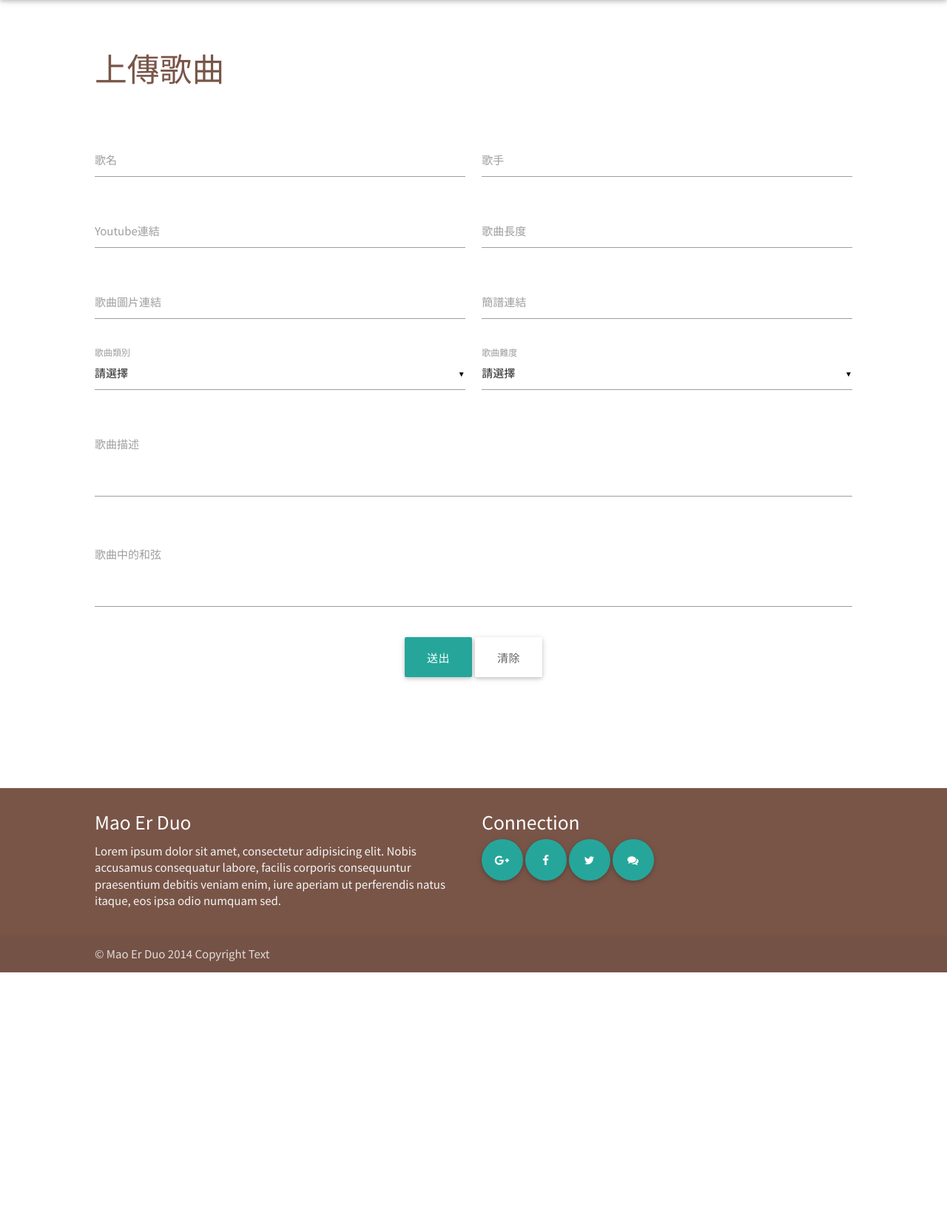
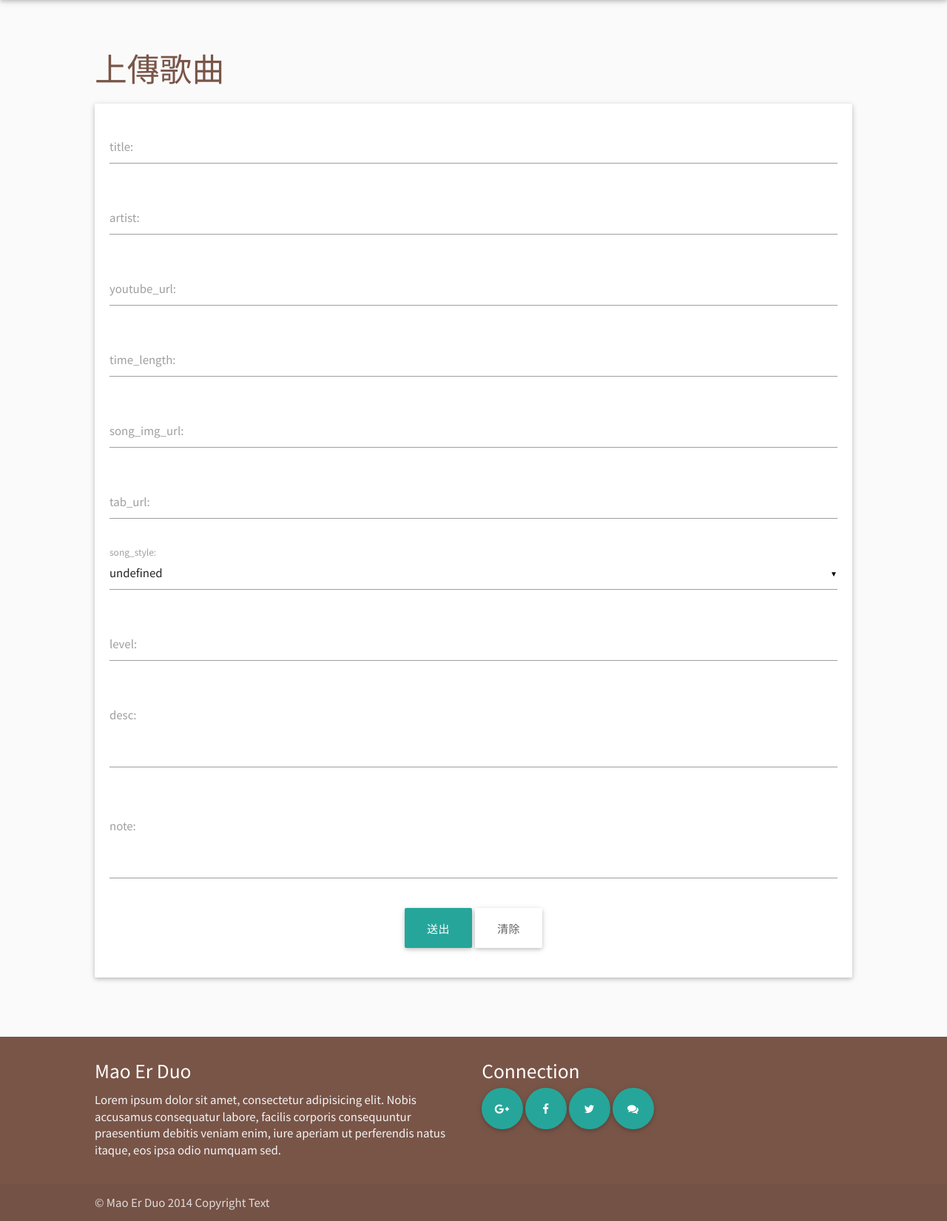
Before and after one commit to WanLinLin/Notebox, a Django app: page /notebox/upload/ in a window 1280 px wide. Shown: the part 64-1714 px from the top of the page at 74% size. Before the commit the page ends 1378 px from the top, so only its background shows below. Run offline with Django 3.2, Linux system fonts and the light colour scheme; style sheets or scripts are compiled from the project's sources; parts of the project's set-up code (start-up, migrations or seed data) failed here and were passed over; some libraries are stand-ins or nearby versions.

Commit message:
upload form - -

```diff
--- a/django_notebox/catear/notebox/forms.py
+++ b/django_notebox/catear/notebox/forms.py
@@ -2,6 +2,8 @@ from django import forms
 from django.contrib.auth.models import User
 from django.contrib.auth import authenticate as django_auth, login as django_login
 from django.core.exceptions import ValidationError
+from django.forms import ModelChoiceField
+from .models import Style
 
 def check_username(username):
     if User.objects.filter(username=username).exists():
@@ -36,3 +38,31 @@ class LoginForm(forms.Form):
             else:
                 return False
         return False
+
+class UploadForm(forms.Form):
+    styles = [ (i.name , i.name ) for i in Style.objects.all() ]
+
+    title = forms.CharField(label='title', max_length=100, required=True)
+    artist = forms.CharField(label='artist', max_length=100, required=True)
+    youtube_url = forms.URLField(label='youtube_url', required=True)
+    time_length = forms.IntegerField(label='time_length', required=True)
+    song_img_url = forms.URLField(label='song_img_url', required=False)
+    tab_url = forms.URLField(label='tab_url', required=False)
+    song_style = forms.ChoiceField(label="song_style", widget=forms.Select, choices=styles, required=True)
+    level = forms.CharField(label='level', max_length=100, required=True)
+    desc = forms.CharField(label='desc', widget=forms.Textarea(attrs={'class': 'materialize-textarea'}), max_length=300, required=False)
+    note = forms.CharField(label='note', widget=forms.Textarea(attrs={'class': 'materialize-textarea'}), max_length=100, required=False)
+
+    # def save(self, request):
+    #     song = Song.objects.create(
+    #         title=self.cleaned_data['title'],
+    #         artist=self.cleaned_data['artist'],
+    #         youtube_url=self.cleaned_data['artist'],
+    #         time_length=self.cleaned_data['time_length'],
+    #         song_img_url=self.cleaned_data['song_img_url'],
+    #         tab_url=self.cleaned_data['tab_url'],
+    #         song_style=self.cleaned_data['song_style'],
+    #         level=self.cleaned_data['level'],
+    #         desc=self.cleaned_data['desc'],
+    #         note=self.cleaned_data['note'])
+    #     song.save()
--- a/django_notebox/catear/notebox/static/notebox/css/w-style.css
+++ b/django_notebox/catear/notebox/static/notebox/css/w-style.css
@@ -65,19 +65,4 @@ a.block-link {
   top: 100px;
   z-index: 5; }
 
-div.song-img-container {
-  max-height: 200px;
-  position: relative;
-  margin-left: auto;
-  margin-right: auto;
-  overflow: hidden; }
-
-img.song-img-cropped {
-  position: absolute;
-  margin: auto;
-  top: 0;
-  left: 0;
-  right: 0;
-  bottom: 0; }
-
 /*# sourceMappingURL=w-style.css.map */
--- a/django_notebox/catear/notebox/static/notebox/sass/w-style.sass
+++ b/django_notebox/catear/notebox/static/notebox/sass/w-style.sass
@@ -99,21 +99,4 @@ a.block-link
 	top: 100px
 	z-index: 5
 
-// ### song img container module ###
-div.song-img-container
-	max-height: 200px
-	position: relative
-	margin-left: auto
-	margin-right: auto
-	overflow: hidden
-
-img.song-img-cropped
-	position: absolute
-	margin: auto
-	top: 0
-	left: 0
-	right: 0
-	bottom: 0
-// --- end of song img container module ---
-
 // --- end of index.html ---
--- a/django_notebox/catear/notebox/templates/notebox/overview.html
+++ b/django_notebox/catear/notebox/templates/notebox/overview.html
@@ -127,8 +127,10 @@
       <div class="col s12 m3">
         <div class="card">
           <div class="card-image waves-effect waves-block waves-light">
-						<img class="activator" src="{{ music.img }}">
-						<a href="/notebox/player/{{ music.song_id }}" class="card-title black-bg-text activator">
+            <a href="/notebox/player/{{ music.song_id }}">
+              <img class="activator" src="{{ music.img }}" alt="{{ music.title }}">
+            </a>
+            <a class="card-title black-bg-text activator">
             {{ music.title }}
             </a>
           </div>
--- a/django_notebox/catear/notebox/templates/notebox/upload_music.html
+++ b/django_notebox/catear/notebox/templates/notebox/upload_music.html
@@ -25,91 +25,44 @@
   =            Main Content            =
   ===================================-->
 
+  <div class="grey lighten-5">
     <div class="container med-pad-block">
       <h3 class="brown-text">上傳歌曲</h3>
+      <div class="row small-pad-block">
 
-    <div class="row med-pad-block">
-      <form class="col s12">
+        <form class="col s12" method="POST">
+          <div class="card">
+            <div class="card-content">
+              {% csrf_token %}
+              {% for field in upload_form %}
+
               <div class="row">
-          <div class="input-field col s12 l6">
-            <input id="title" type="text" class="validate">
-            <label for="title">歌名</label>
-          </div>
-          <div class="input-field col s12 l6">
-            <input id="artist" type="text" class="validate">
-            <label for="artist">歌手</label>
+                <div class="col s12 input-field">
+                  {{ field.errors }}
+                  {{ field }}
+                  {{ field.label_tag }}
                 </div>
               </div>
 
-        <div class="row">
-          <div class="input-field col s12 l6">
-            <input id="youtube_url" class="validate" type="text">
-            <label for="youtube_url">Youtube連結</label>
-          </div>
-          <div class="input-field col s12 l6">
-            <input id="time_length" class="validate" type="text">
-            <label for="time_length">歌曲長度</label>
-          </div>
-        </div>
-
-        <div class="row">
-          <div class="input-field col s12 l6">
-            <input id="song_img_url" class="validate" type="text">
-            <label for="song_img_url">歌曲圖片連結</label>
-          </div>
-          <div class="input-field col s12 l6">
-            <input id="tab_url" class="validate" type="text">
-            <label for="tab_url">簡譜連結</label>
-          </div>
-        </div>
-
-        <div class="row">
-          <div class="input-field col s12 l6">
-            <select>
-              <option value="" disabled selected>請選擇</option>
-              <option value="1">華語流行</option>
-              <option value="2">西洋流行</option>
-            </select>
-            <label>歌曲類別</label>
-          </div>
-          <div class="input-field col s12 l6">
-            <select>
-              <option value="" disabled selected>請選擇</option>
-              <option value="1">簡易</option>
-              <option value="2">適中</option>
-              <option value="3">困難</option>
-            </select>
-            <label>歌曲難度</label>
-          </div>
-        </div>
-
-        <div class="row">
-          <div class="input-field col s12">
-            <textarea id="desc" class="materialize-textarea"></textarea>
-            <label for="desc">歌曲描述</label>
-          </div>
-        </div>
-
-        <div class="row">
-          <div class="input-field col s12">
-            <textarea id="note" class="materialize-textarea"></textarea>
-            <label for="note">歌曲中的和弦</label>
-          </div>
-        </div>
-
+              {% endfor %}
               <div class="row">
                 <div class="col s12 center-align">
-            <button class="btn-large waves-effect waves-light" type="submit" name="action">
+                  <button class="btn-large waves-effect waves-light" type="submit" name="upload">
                     送出
                   </button>
-            <button class="white grey-text text-darken-2 btn-large waves-effect" type="reset" name="action">
+                  <button class="white grey-text text-darken-2 btn-large waves-effect" type="reset" name="upload">
                     清除
                   </button>
                 </div>
               </div>
+
+            </div>
+          </div>
         </form>
+
       </div>
 
+    </div>
   </div>
 
   <!--====  End of Main Content  ====-->
@@ -126,6 +79,7 @@
 
   <script>
   $(document).ready(function() {
+    // ===== Materialze Setup =====
     $('select').material_select();
     $('.button-collapse').sideNav();
     $('.modal-trigger').leanModal();
@@ -138,6 +92,9 @@
       belowOrigin: true,
       alignment: 'left'
     });
+    // ===== end of Materialze Setup =====
+
+    $('footer').addClass('no-top-margin');
     })
   </script>
 </body>
--- a/django_notebox/catear/notebox/views.py
+++ b/django_notebox/catear/notebox/views.py
@@ -3,8 +3,9 @@ from django.shortcuts import render
 from django.contrib.auth import logout as django_logout
 from django.contrib.staticfiles.templatetags.staticfiles import static
 from django.contrib.auth.decorators import login_required
-from .forms import RegistrationForm, LoginForm
+from .forms import RegistrationForm, LoginForm, UploadForm
 from .models import Song
+from .models import Style
 
 """
 /*===========================================
@@ -36,6 +37,16 @@ def form_checker(request):
                 else:
                     # Show error message
                     return HttpResponseRedirect(request.path)
+
+        # elif 'upload' in request.POST:
+        #     form = UploadForm(request.POST)
+        #     if form.is_valid():
+        #         if form.save(request):
+        #             # Save successful
+        #             return HttpResponseRedirect(request.path)
+        #         else:
+        #             # Show error message
+        #             return HttpResponseRedirect(request.path)
 
     return False
 
@@ -187,4 +198,6 @@ def player(request, song_id):
         return render(request, 'notebox/player.html', context)
 
 def upload(request):
-    return render(request, 'notebox/upload_music.html')
+    upload_form = UploadForm(auto_id=True)
+    context = {'upload_form': upload_form}
+    return render(request, 'notebox/upload_music.html', context)
```
Also changed, not shown: django_notebox/catear/notebox/templates/notebox/index.html (+8 -10 lines), 1 other file. Lines whose indentation alone changed are shown as unchanged.
